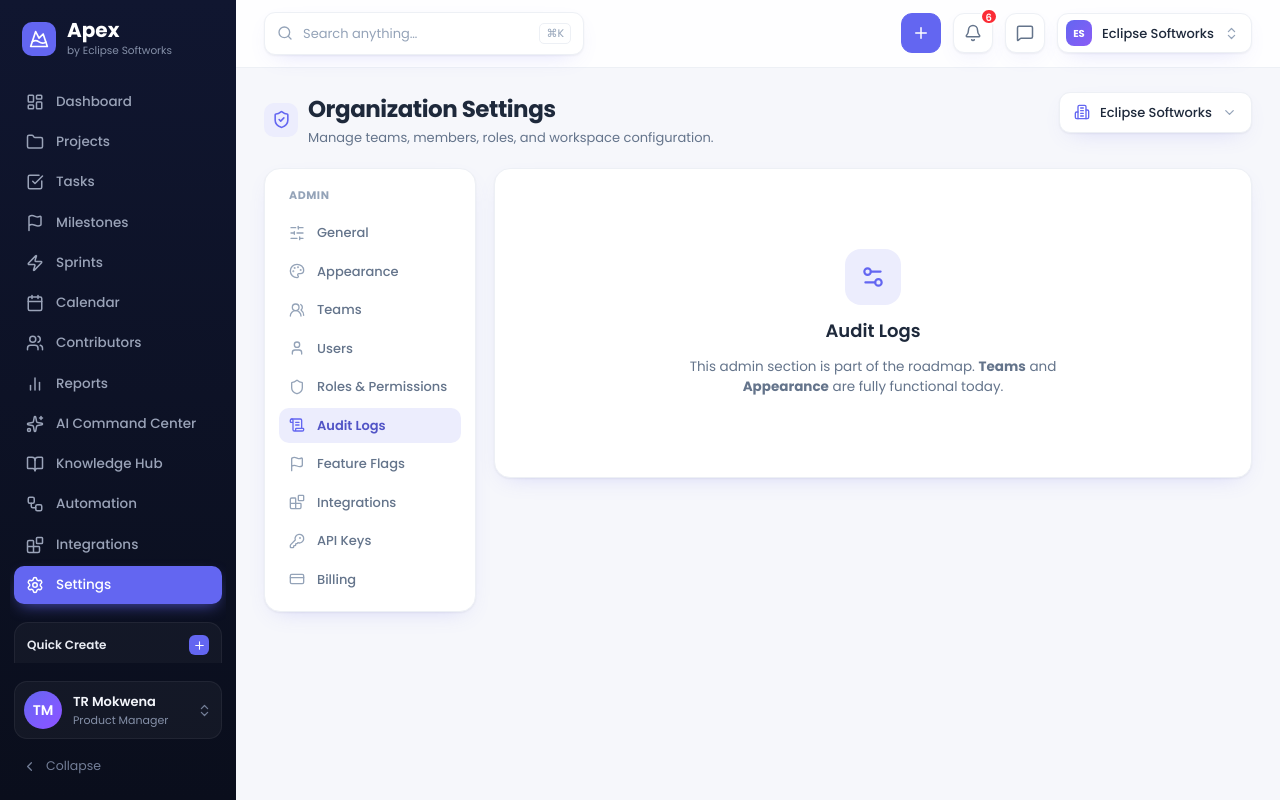
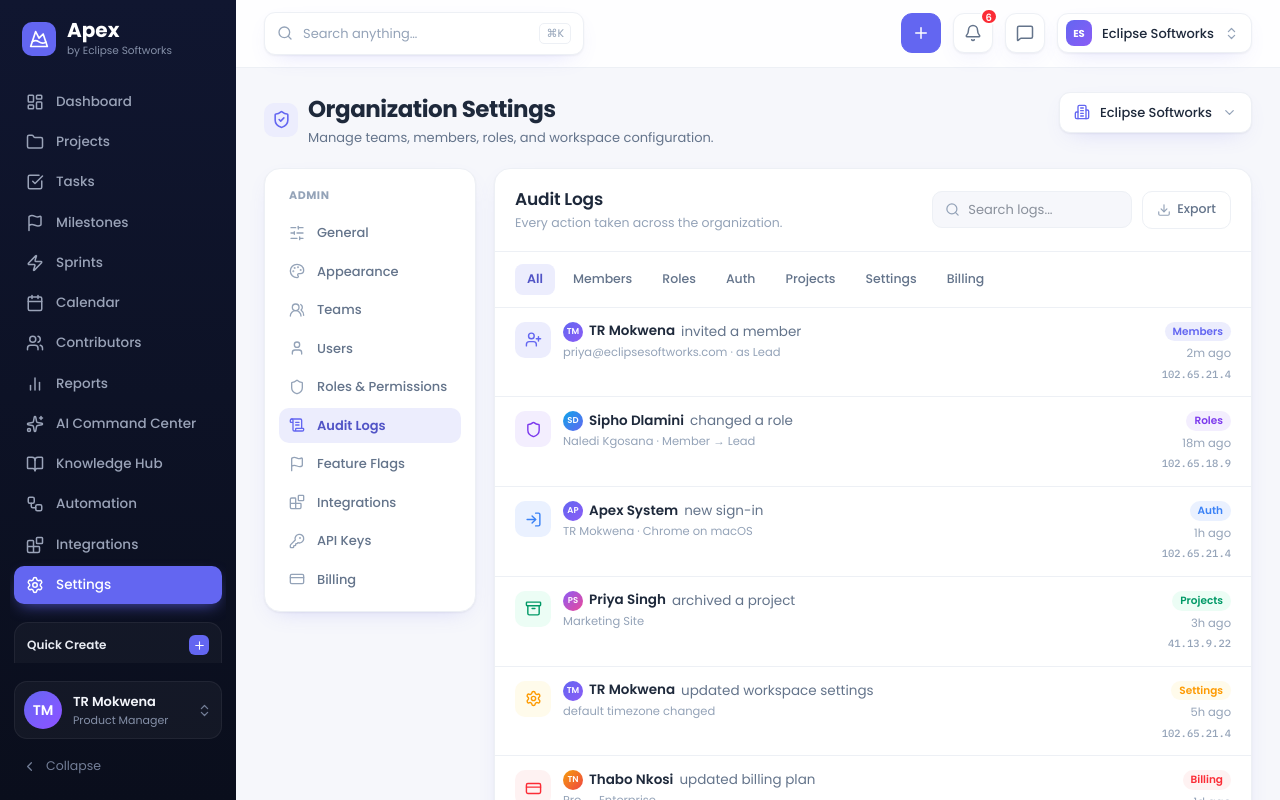
Before and after one commit to TR-Mokwena/apex-web, a Next.js app: page /settings in a window 1280 px wide. Both pictures are taken after a click on the button "Audit Logs". Shown: the top 800 px of the page. Built offline with nearby package versions, Linux system fonts and the light colour scheme.

Commit message:
feat: add AuditLogsSettings component for viewing and managing audit logs

```diff
--- a/app/(app)/settings/page.jsx
+++ b/app/(app)/settings/page.jsx
@@ -7,6 +7,7 @@ import ThemePicker from "@/components/ThemePicker";
 import GeneralSettings from "@/components/GeneralSettings";
 import UsersSettings from "@/components/UsersSettings";
 import RolesSettings from "@/components/RolesSettings";
+import AuditLogsSettings from "@/components/AuditLogsSettings";
 
 const PAL = [
   "linear-gradient(135deg,#6366F1,#8B5CF6)",
@@ -68,9 +69,10 @@ export default function SettingsPage() {
         {active === "General" && <GeneralSettings />}
         {active === "Users" && <UsersSettings />}
         {active === "Roles & Permissions" && <RolesSettings />}
+        {active === "Audit Logs" && <AuditLogsSettings />}
         {active === "Appearance" && <div className="flex-1 min-w-0"><ThemePicker /></div>}
 
-        {!["General", "Users", "Roles & Permissions", "Appearance", "Teams"].includes(active) && (
+        {!["General", "Users", "Roles & Permissions", "Audit Logs", "Appearance", "Teams"].includes(active) && (
           <div className="flex-1 min-w-0 card grid place-items-center py-20 text-center">
             <div className="flex flex-col items-center gap-3 max-w-[380px]">
               <span className="grid place-items-center w-14 h-14 rounded-2xl bg-brand-soft text-brand"><Icon name="Settings2" size={26} /></span>
--- /dev/null
+++ b/components/AuditLogsSettings.jsx
@@ -0,0 +1,101 @@
+"use client";
+
+import { useState } from "react";
+import Icon from "@/components/Icon";
+import { cn } from "@/lib/cn";
+
+const PAL = [
+  "linear-gradient(135deg,#6366F1,#8B5CF6)",
+  "linear-gradient(135deg,#0EA5E9,#6366F1)",
+  "linear-gradient(135deg,#10B981,#22C55E)",
+  "linear-gradient(135deg,#F59E0B,#EF4444)",
+  "linear-gradient(135deg,#8B5CF6,#EC4899)",
+];
+const CAT = {
+  members: { label: "Members", tone: "bg-brand-soft text-brand" },
+  roles: { label: "Roles", tone: "bg-[#F3EEFE] text-[#7C3AED]" },
+  auth: { label: "Auth", tone: "bg-[#EAF1FF] text-[#3B82F6]" },
+  projects: { label: "Projects", tone: "bg-emerald-50 text-emerald-600" },
+  settings: { label: "Settings", tone: "bg-amber-50 text-amber-500" },
+  billing: { label: "Billing", tone: "bg-red-50 text-red-500" },
+};
+
+const EVENTS = [
+  { actor: "TR Mokwena", av: "TM", pi: 0, cat: "members", icon: "UserPlus", action: "invited a member", detail: "priya@eclipsesoftworks.com · as Lead", time: "2m ago", ip: "102.65.21.4" },
+  { actor: "Sipho Dlamini", av: "SD", pi: 1, cat: "roles", icon: "Shield", action: "changed a role", detail: "Naledi Kgosana · Member → Lead", time: "18m ago", ip: "102.65.18.9" },
+  { actor: "Apex System", av: "AP", pi: 0, cat: "auth", icon: "LogIn", action: "new sign-in", detail: "TR Mokwena · Chrome on macOS", time: "1h ago", ip: "102.65.21.4" },
+  { actor: "Priya Singh", av: "PS", pi: 4, cat: "projects", icon: "Archive", action: "archived a project", detail: "Marketing Site", time: "3h ago", ip: "41.13.9.22" },
+  { actor: "TR Mokwena", av: "TM", pi: 0, cat: "settings", icon: "Settings", action: "updated workspace settings", detail: "default timezone changed", time: "5h ago", ip: "102.65.21.4" },
+  { actor: "Thabo Nkosi", av: "TN", pi: 3, cat: "billing", icon: "CreditCard", action: "updated billing plan", detail: "Pro → Enterprise", time: "1d ago", ip: "196.25.1.7" },
+  { actor: "Sipho Dlamini", av: "SD", pi: 1, cat: "members", icon: "UserMinus", action: "removed a member", detail: "contractor@external.com", time: "1d ago", ip: "102.65.18.9" },
+  { actor: "Apex System", av: "AP", pi: 0, cat: "auth", icon: "KeyRound", action: "API key generated", detail: "ci-deploy-key", time: "2d ago", ip: "—" },
+  { actor: "Naledi Kgosana", av: "NK", pi: 2, cat: "projects", icon: "FolderPlus", action: "created a project", detail: "Billing Service", time: "3d ago", ip: "41.13.9.30" },
+  { actor: "Priya Singh", av: "PS", pi: 4, cat: "settings", icon: "Palette", action: "changed appearance", detail: "accent color updated", time: "4d ago", ip: "41.13.9.22" },
+  { actor: "TR Mokwena", av: "TM", pi: 0, cat: "roles", icon: "ShieldCheck", action: "edited Lead permissions", detail: "granted “Delete tasks”", time: "5d ago", ip: "102.65.21.4" },
+];
+
+const FILTERS = ["All", ...Object.keys(CAT)];
+
+export default function AuditLogsSettings() {
+  const [cat, setCat] = useState("All");
+  const [query, setQuery] = useState("");
+
+  const list = EVENTS.filter((e) =>
+    (cat === "All" || e.cat === cat) &&
+    (e.actor.toLowerCase().includes(query.trim().toLowerCase()) || e.action.toLowerCase().includes(query.trim().toLowerCase()) || e.detail.toLowerCase().includes(query.trim().toLowerCase()))
+  );
+
+  return (
+    <div className="flex-1 min-w-0 card !shadow-card">
+      <div className="flex items-center justify-between gap-3.5 p-[18px_20px] border-b border-line flex-wrap">
+        <div>
+          <h2 className="m-0 text-[17px] font-semibold tracking-[-0.01em]">Audit Logs</h2>
+          <div className="text-[12.5px] text-ink-3 mt-0.5">Every action taken across the organization.</div>
+        </div>
+        <div className="flex items-center gap-2.5">
+          <div className="flex items-center gap-2 bg-bg border border-line rounded-[10px] px-3 py-2 w-[200px]">
+            <Icon name="Search" size={15} className="text-ink-3" />
+            <input value={query} onChange={(e) => setQuery(e.target.value)} placeholder="Search logs..." className="bg-transparent outline-none text-[13px] flex-1 min-w-0" />
+          </div>
+          <button className="flex items-center gap-1.5 h-[38px] px-3.5 rounded-[10px] border border-line bg-card text-[12.5px] font-medium text-ink-2 hover:border-[#C7D2FE]"><Icon name="Download" size={14} className="text-ink-3" />Export</button>
+        </div>
+      </div>
+
+      {/* filter chips */}
+      <div className="flex items-center gap-1.5 p-[12px_20px] border-b border-line overflow-x-auto">
+        {FILTERS.map((f) => (
+          <button key={f} onClick={() => setCat(f)} className={cn("px-3 py-1.5 rounded-lg text-[12.5px] font-medium whitespace-nowrap transition-colors", cat === f ? "bg-brand-soft text-brand-600 font-semibold" : "text-ink-2 hover:bg-bg-soft")}>{f === "All" ? "All" : CAT[f].label}</button>
+        ))}
+      </div>
+
+      {/* list */}
+      <div>
+        {list.map((e, i) => (
+          <div key={i} className="flex items-start gap-3 px-5 py-3.5 border-b border-line last:border-b-0 hover:bg-bg-soft transition-colors">
+            <span className={cn("grid place-items-center w-9 h-9 rounded-[10px] flex-none", CAT[e.cat].tone)}><Icon name={e.icon} size={17} /></span>
+            <div className="flex-1 min-w-0">
+              <div className="text-[13.5px] leading-snug">
+                <span className="inline-flex items-center gap-1.5 align-middle mr-1.5">
+                  <span className="grid place-items-center w-5 h-5 rounded-full text-white text-[8.5px] font-semibold" style={{ background: PAL[e.pi % PAL.length] }}>{e.av}</span>
+                  <b className="font-semibold">{e.actor}</b>
+                </span>
+                <span className="text-ink-2">{e.action}</span>
+              </div>
+              <div className="text-[11.5px] text-ink-3 mt-0.5 truncate">{e.detail}</div>
+            </div>
+            <div className="text-right flex-none flex flex-col items-end gap-1">
+              <span className={cn("inline-flex text-[10.5px] font-semibold px-2 py-0.5 rounded-full", CAT[e.cat].tone)}>{CAT[e.cat].label}</span>
+              <span className="text-[11.5px] text-ink-3 whitespace-nowrap">{e.time}</span>
+              <span className="hidden sm:block text-[10.5px] text-ink-3 font-mono">{e.ip}</span>
+            </div>
+          </div>
+        ))}
+        {list.length === 0 && <div className="px-5 py-12 text-center text-[13.5px] text-ink-2">No log entries match your search.</div>}
+      </div>
+
+      <div className="p-[13px_20px] text-center border-t border-line">
+        <button className="text-[12.5px] font-medium text-brand hover:text-brand-600">Load earlier activity</button>
+      </div>
+    </div>
+  );
+}
```
